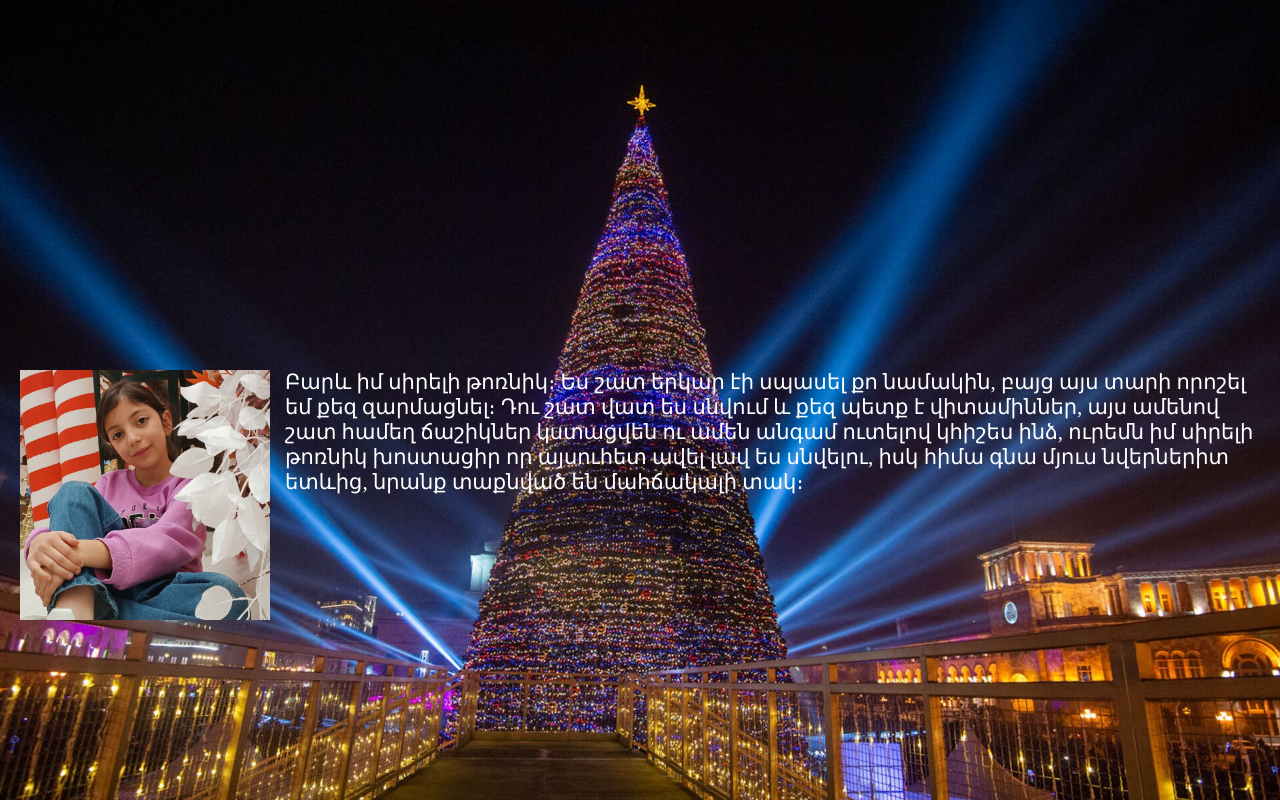
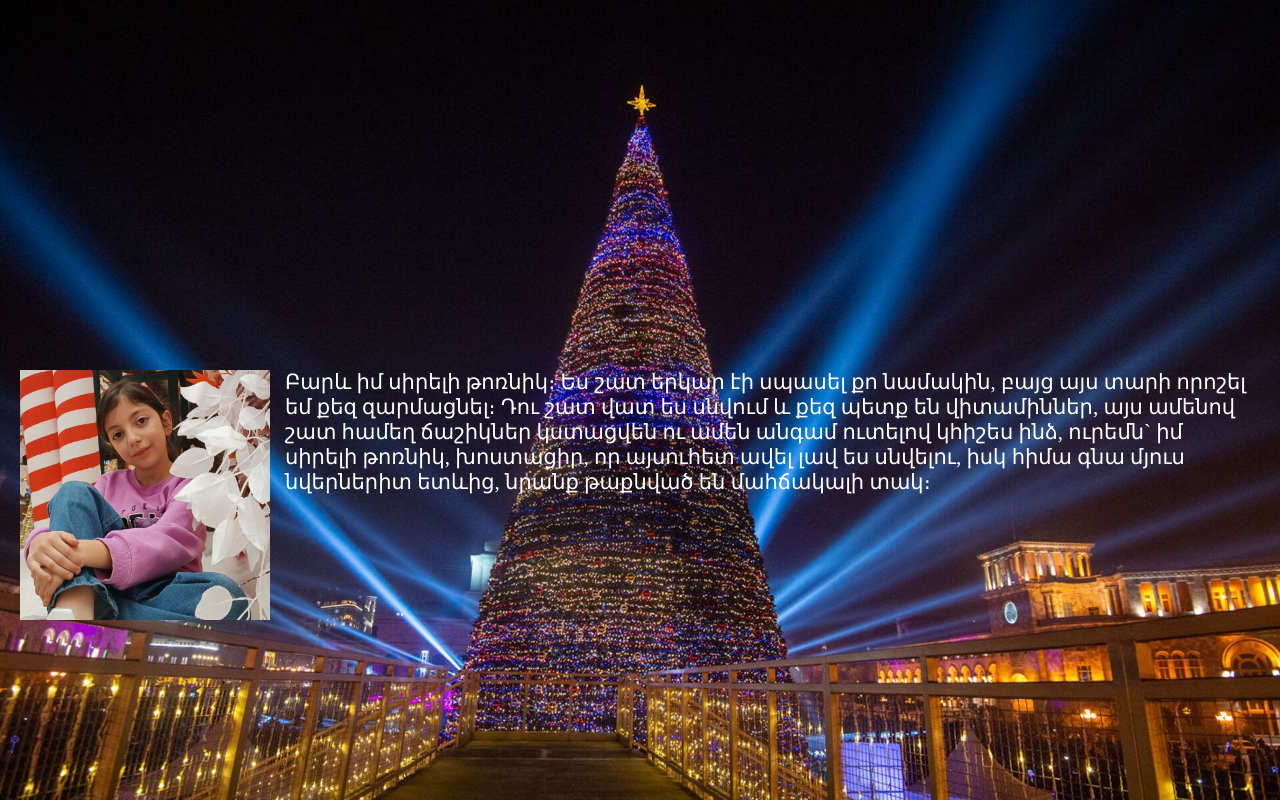
Before and after one commit to AndoHarutyunyan/santa.github.io, a plain HTML site: page index.html in a window 1280 px wide. Drawn offline with Linux system fonts and the light colour scheme.

Commit message:
Update index.html

```diff
--- a/index.html
+++ b/index.html
@@ -18,10 +18,10 @@
       </div>
       <p class="textPart">
         Բարև իմ սիրելի թոռնիկ։ Ես շատ երկար էի սպասել քո նամակին, բայց այս տարի
-        որոշել եմ քեզ զարմացնել։ Դու շատ վատ ես սնվում և քեզ պետք է վիտամիններ,
+        որոշել եմ քեզ զարմացնել։ Դու շատ վատ ես սնվում և քեզ պետք են վիտամիններ,
         այս ամենով շատ համեղ ճաշիկներ կստացվեն ու ամեն անգամ ուտելով կհիշես ինձ,
-        ուրեմն իմ սիրելի թոռնիկ խոստացիր որ այսուհետ ավել լավ ես սնվելու, իսկ
-        հիմա գնա մյուս նվերներիտ ետևից, նրանք տաքնված են մահճակալի տակ։
+        ուրեմն` իմ սիրելի թոռնիկ, խոստացիր, որ այսուհետ ավել լավ ես սնվելու, իսկ
+        հիմա գնա մյուս նվերներիտ ետևից, նրանք թաքնված են մահճակալի տակ։
       </p>
     </div>
   </body>
```
